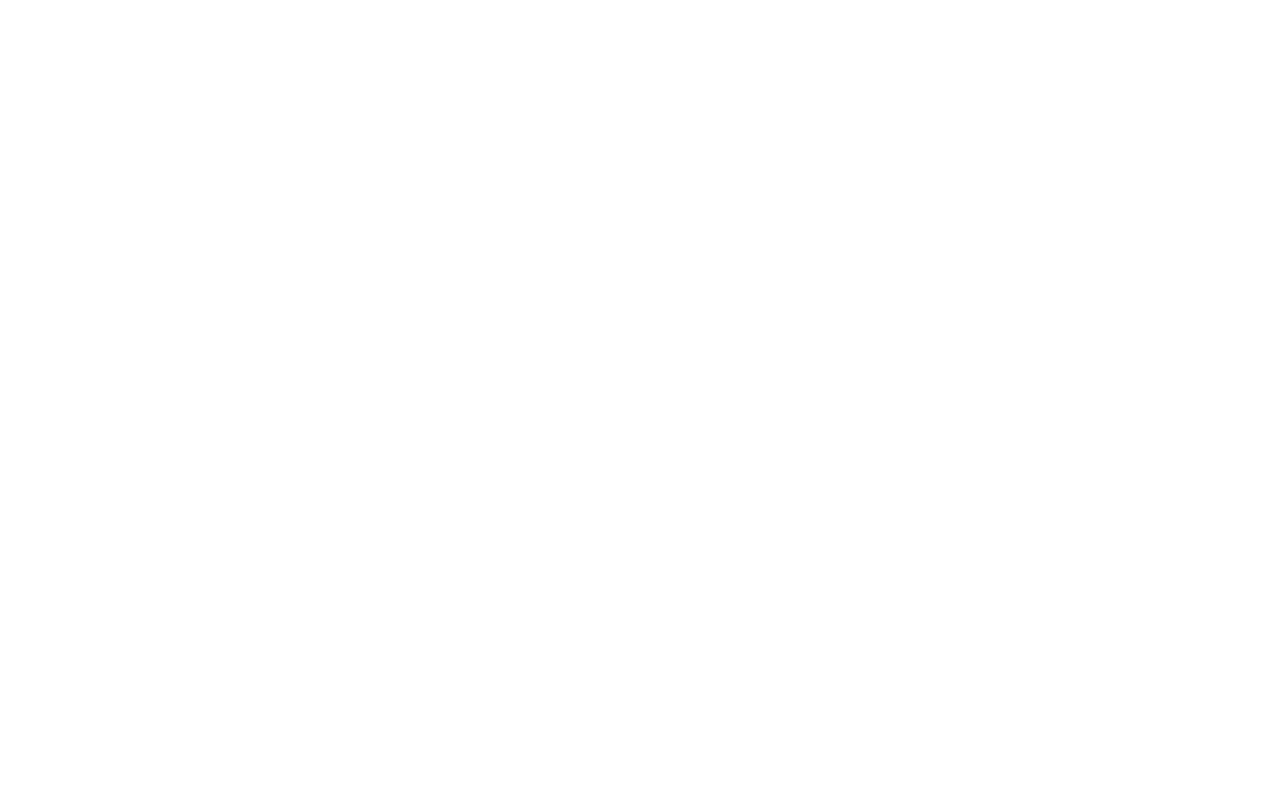
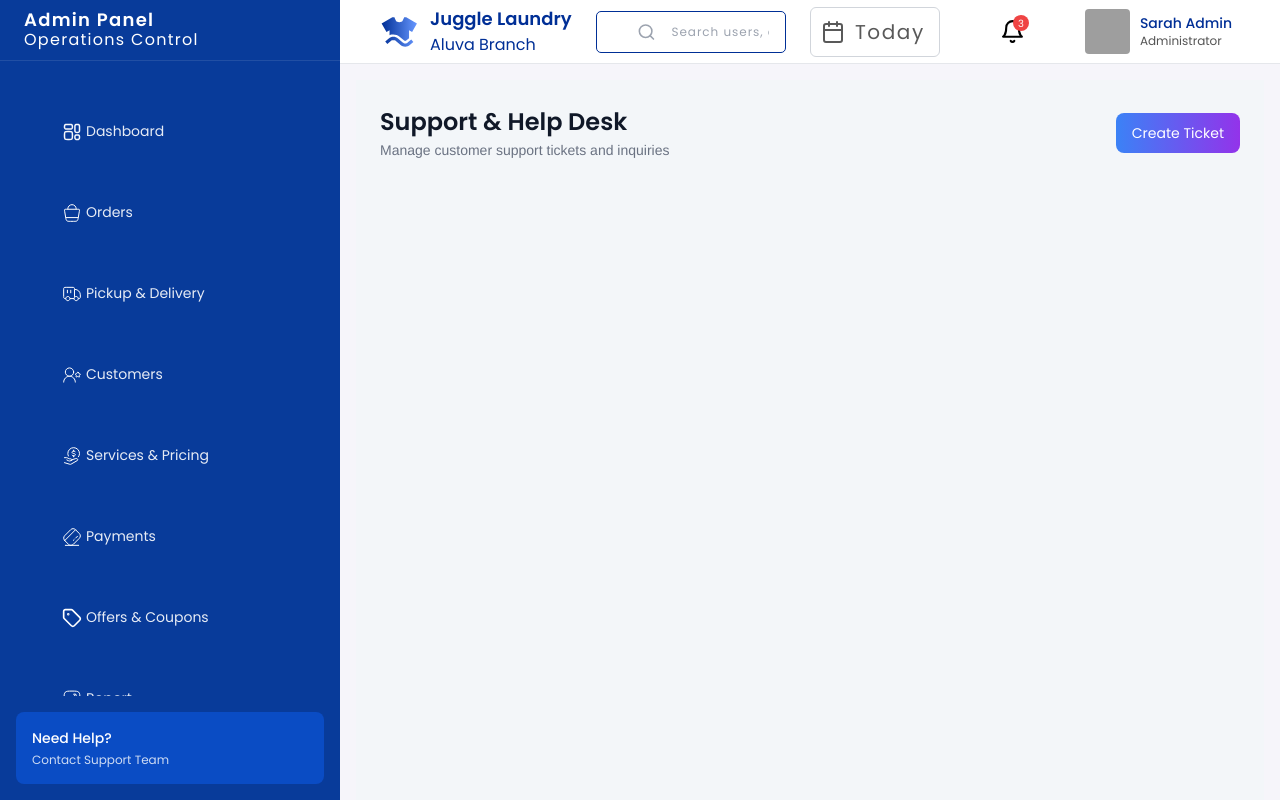
Before and after one commit to anugrahsivadasan-react/laundry-dashboard, a React (Vite) app: page /support in a window 1280 px wide. Before the commit this address had no page. Built offline with nearby package versions, Linux system fonts and the light colour scheme; grey boxes are pictures that could not be loaded.

Commit message:
oush on 9

```diff
--- a/src/App.tsx
+++ b/src/App.tsx
@@ -10,6 +10,7 @@ import ServicesAndPricing from "./pages/ServicesAndPricing/ServicesAndPricing";
 import Report from "./pages/reportspage/Report";
 import AdminAndStaff from "./pages/Admin&Staff/AdminAndStaff";
 import AccountSection from "./pages/AccountSection/AccountSection";
+import SupportAndHelp from "./pages/Supportpage/SupportAndHelp";
 
 
 
@@ -40,6 +41,7 @@ function App() {
           <Route path="reports" element={<Report/>} />
           <Route path="admin-staff" element={<AdminAndStaff/>} />
           <Route path="account-session" element={<AccountSection/>} />
+          <Route path="support" element={<SupportAndHelp/>} />
 
         </Route>
 
--- a/src/components/admin&staff/StaffCard.tsx
+++ b/src/components/admin&staff/StaffCard.tsx
@@ -42,7 +42,7 @@ const StaffCard: React.FC<StaffCardProps> = (props) => {
   /* ---------------- ADMIN & STAFF CARD ---------------- */
   if (props.type === "admin") {
     return (
-      <div className="w-[1708.54px] h-[172.89px] bg-white border-[1.25px] border-gray-200 rounded-[14px] px-[23.98px] py-[23.98px] flex justify-between">
+      <div className=" w-full max-w-[1708.54px] h-[172.89px] bg-white border-[1.25px] border-gray-200 rounded-[14px] px-[23.98px] py-[23.98px] flex justify-between">
         {/* Left */}
         <div className="flex gap-6">
           <div className="w-[52px] h-[52px] rounded-full bg-gray-200 flex items-center justify-center font-semibold text-gray-700">
@@ -76,8 +76,8 @@ const StaffCard: React.FC<StaffCardProps> = (props) => {
 
         {/* Actions */}
         <div className="flex gap-3">
-          <button className="px-4 py-1.5 border rounded-md text-sm">Edit</button>
-          <button className="px-4 py-1.5 border border-red-300 text-red-600 rounded-md">
+          <button className="px-5 h-[30px] border rounded-md text-sm">Edit</button>
+          <button className="px-4  h-[30px] border border-red-300 text-red-600 rounded-md">
             Remove
           </button>
         </div>
--- /dev/null
+++ b/src/pages/Supportpage/SupportAndHelp.tsx
@@ -0,0 +1,34 @@
+import React from 'react'
+
+const SupportAndHelp : React.FC = () => {
+  return (
+   <div className="p-6 bg-[#F3F6F9] min-h-screen">
+      {/* HEADER */}
+      <div className="flex items-center justify-between mb-6">
+        <div>
+          <h1 className="text-[24px] font-semibold text-[#101828]">
+Support & Help Desk
+     </h1>
+          <p className="text-[14px] font-arimo text-[#6A7282]">
+          Manage customer support tickets and inquiries
+          </p>
+        </div>
+
+
+
+
+
+         <button className="h-10 px-4 rounded-lg bg-gradient-to-r from-blue-500 to-purple-600 text-white text-sm hover:opacity-90"
+         >
+
+         Create Ticket
+        </button>
+
+
+        </div>
+        </div>
+
+  )
+}
+
+export default SupportAndHelp
```
